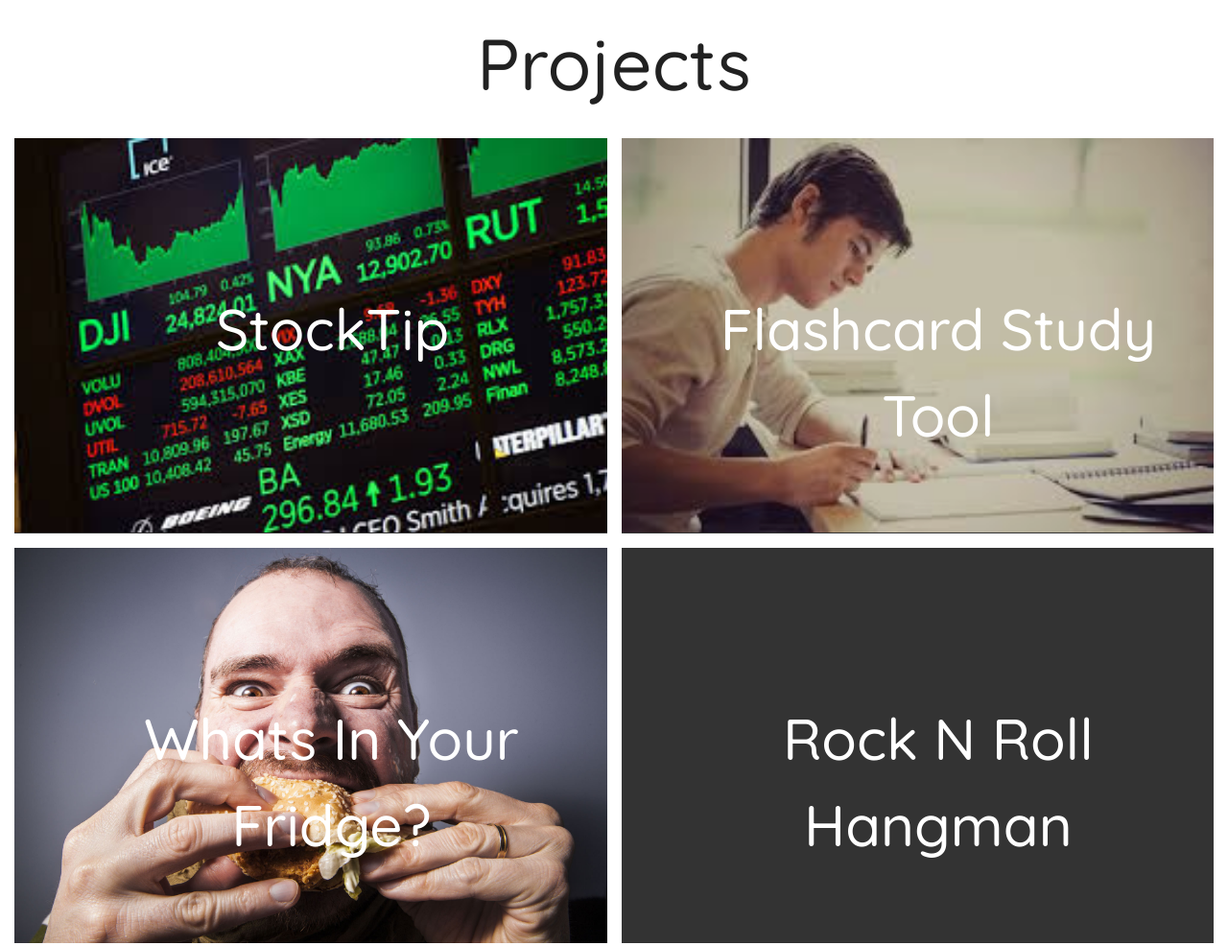
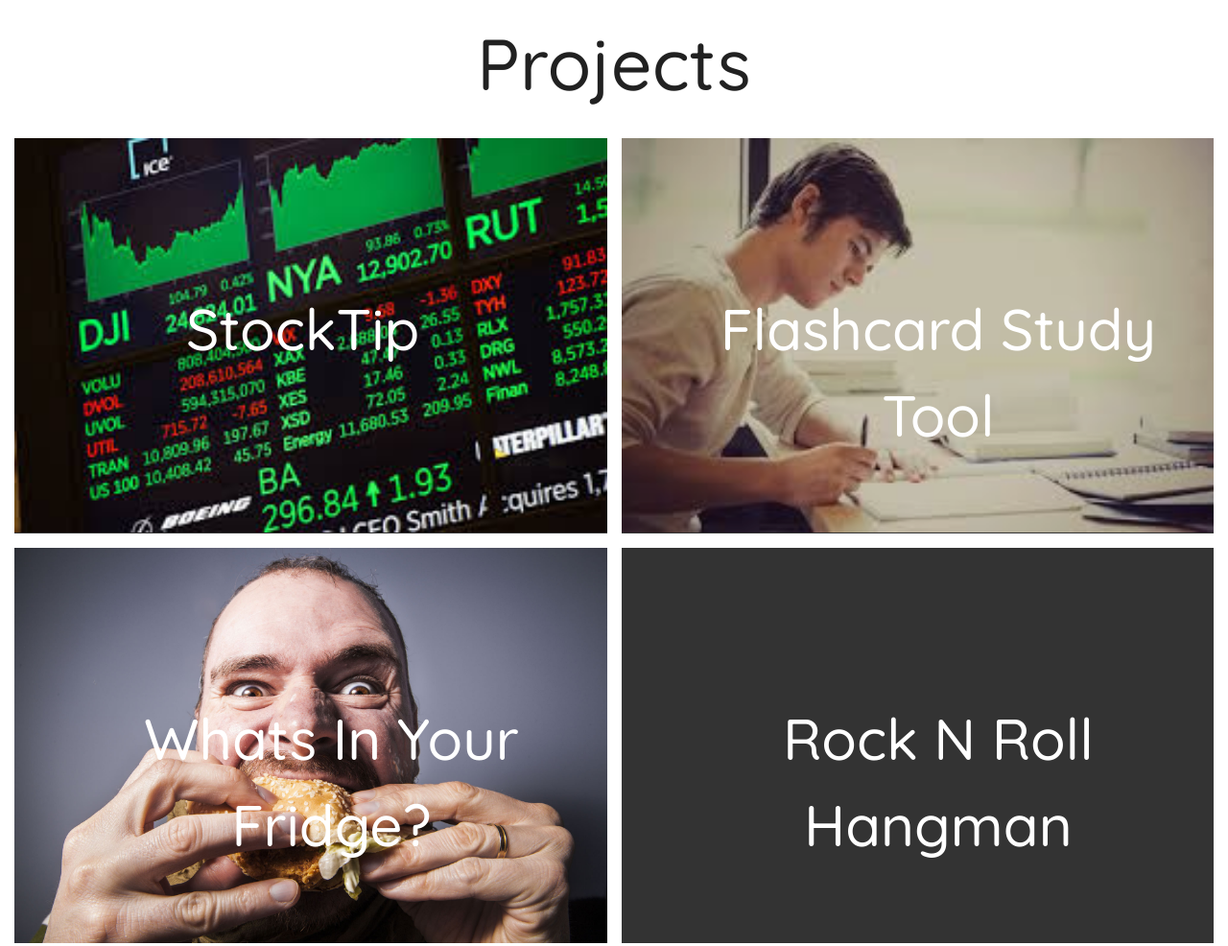
Before and after one commit to vincefio/REACTPortfolio, a website: page src/index.html in a window 1280 px wide. Shown: the part 1612-2598 px from the top of the page at 96% size. Drawn offline with nearby package versions, Linux system fonts and the light colour scheme; a script that the page names is missing.

Commit message:
portfolio section looking and feelin good

```diff
--- a/src/scss/style.scss
+++ b/src/scss/style.scss
@@ -342,7 +342,7 @@ padding: 20px;
 .portfolioProjectDescription{
     text-align: center;
     position: absolute;
-    margin-top: 10%;
+    margin-top: 5%;
     padding: 15px;
     color: white;
     font-size: 1.2em;
@@ -389,7 +389,7 @@ padding: 20px;
     color: white;
     font-size: 3em;
     left: 27%;
-    margin-top: 17%;
+    margin-top: 11%;
     text-align: center;
     position: absolute;
 
@@ -402,6 +402,10 @@ padding: 20px;
     @include desktop{
         margin-left: 7%;
     }
+}
+
+#stockTip{
+    left: 22%;
 }
 
 .displayNone{
```
Also changed, not shown: src/css/style.css.
